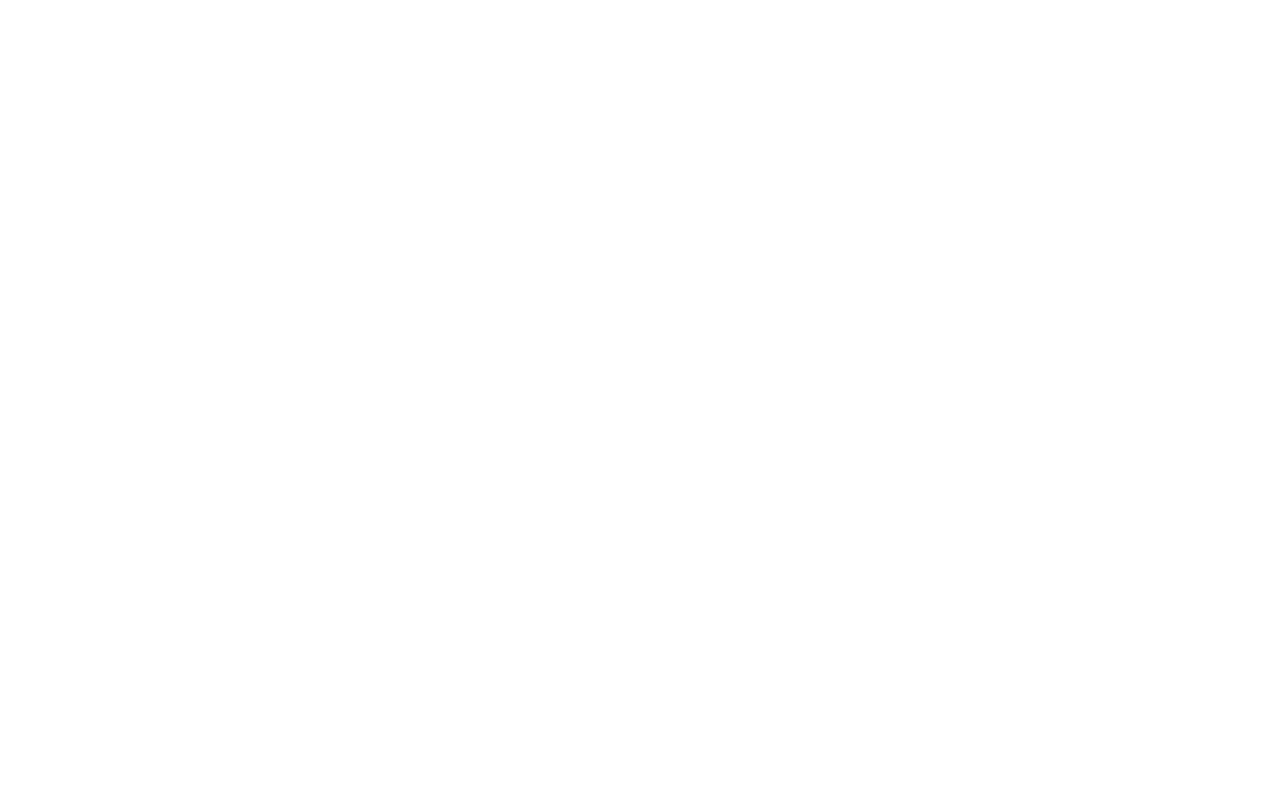
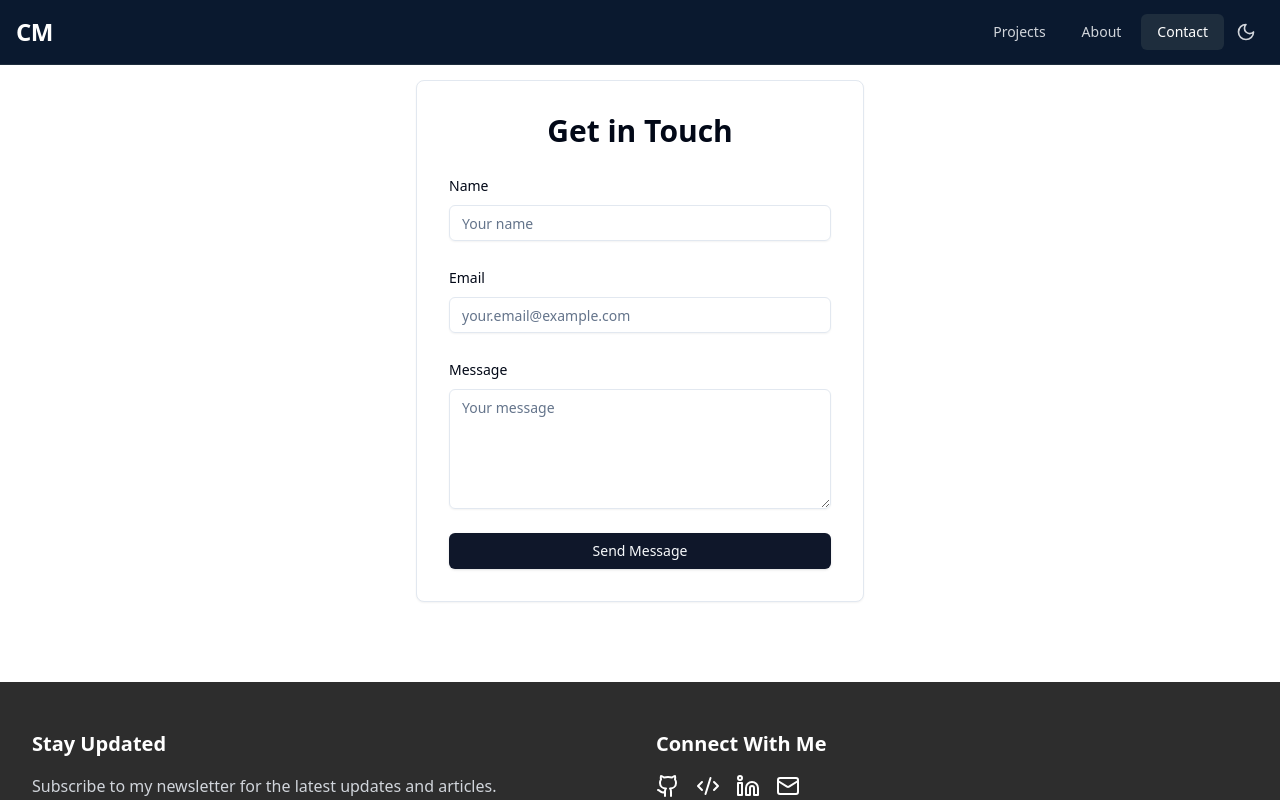
Before and after one commit to ctmes/web_portfolio, a React (Vite) app: page /contact in a window 1280 px wide. Shown: the top 800 px of the page. Built offline with nearby package versions, Linux system fonts and the light colour scheme.

Commit message:
feat: dark mode implemented, added formspree for contact page

```diff
--- a/src/components/sections/Contact.tsx
+++ b/src/components/sections/Contact.tsx
@@ -2,7 +2,7 @@ import React from "react";
 import { useForm } from "react-hook-form";
 import { zodResolver } from "@hookform/resolvers/zod";
 import * as z from "zod";
-import { Github, Linkedin, Mail, Code2 } from "lucide-react";
+import { Github, Twitter, Linkedin, Mail, Code2 } from "lucide-react";
 import { motion } from "framer-motion";
 import { Button } from "../ui/button";
 import { Input } from "../ui/input";
@@ -18,7 +18,6 @@ import {
 } from "../ui/form";
 import Navbar from "../layout/Navbar";
 import Footer from "../layout/Footer";
-import { submitContactForm } from "@/lib/api";
 
 const formSchema = z.object({
   name: z.string().min(2, "Name must be at least 2 characters"),
@@ -39,20 +38,18 @@ const Contact = () => {
     },
   });
 
-  const socialLinks = {
-    github: "https://github.com/ctmes",
-    leetcode: "https://leetcode.com/u/colintmelville/",
-    linkedin: "https://www.linkedin.com/in/colin-melville-570383245",
-    email: "mailto:colintmelville@gmail.com",
-  };
-
   const onSubmit = async (data: FormValues) => {
     try {
-      await submitContactForm({
-        name: data.name,
-        email: data.email,
-        message: data.message
+      const response = await fetch("https://formspree.io/f/mldgnweo", {
+        method: "POST",
+        headers: {
+          "Content-Type": "application/json",
+        },
+        body: JSON.stringify(data),
       });
+
+      if (!response.ok) throw new Error("Failed to send message");
+
       toast({
         title: "Message sent!",
         description: "Thank you for reaching out. I'll get back to you soon.",
@@ -70,11 +67,88 @@ const Contact = () => {
     }
   };
 
-  // Rest of the component remains the same...
+  return (
+    <div className="min-h-screen bg-background">
+      <Navbar />
+      <div className="max-w-6xl mx-auto px-4 py-20">
+        <motion.div
+          initial={{ opacity: 0, y: 20 }}
+          animate={{ opacity: 1, y: 0 }}
+          className="max-w-md mx-auto"
+        >
+          <div className="bg-card text-card-foreground p-8 rounded-lg shadow-sm border border-border">
+            <h2 className="text-3xl font-bold text-foreground mb-6 text-center">
+              Get in Touch
+            </h2>
 
-  return (
-    <div className="min-h-screen bg-white">
-      {/* Component JSX remains unchanged */}
+            <Form {...form}>
+              <form
+                onSubmit={form.handleSubmit(onSubmit)}
+                className="space-y-6"
+              >
+                <FormField
+                  control={form.control}
+                  name="name"
+                  render={({ field }) => (
+                    <FormItem>
+                      <FormLabel>Name</FormLabel>
+                      <FormControl>
+                        <Input placeholder="Your name" {...field} />
+                      </FormControl>
+                      <FormMessage />
+                    </FormItem>
+                  )}
+                />
+
+                <FormField
+                  control={form.control}
+                  name="email"
+                  render={({ field }) => (
+                    <FormItem>
+                      <FormLabel>Email</FormLabel>
+                      <FormControl>
+                        <Input
+                          type="email"
+                          placeholder="your.email@example.com"
+                          {...field}
+                        />
+                      </FormControl>
+                      <FormMessage />
+                    </FormItem>
+                  )}
+                />
+
+                <FormField
+                  control={form.control}
+                  name="message"
+                  render={({ field }) => (
+                    <FormItem>
+                      <FormLabel>Message</FormLabel>
+                      <FormControl>
+                        <Textarea
+                          placeholder="Your message"
+                          className="min-h-[120px]"
+                          {...field}
+                        />
+                      </FormControl>
+                      <FormMessage />
+                    </FormItem>
+                  )}
+                />
+
+                <Button
+                  type="submit"
+                  className="w-full"
+                  disabled={form.formState.isSubmitting}
+                >
+                  {form.formState.isSubmitting ? "Sending..." : "Send Message"}
+                </Button>
+              </form>
+            </Form>
+          </div>
+        </motion.div>
+      </div>
+      <Footer />
     </div>
   );
 };
--- a/src/components/sections/ProjectCard.tsx
+++ b/src/components/sections/ProjectCard.tsx
@@ -46,10 +46,10 @@ const ProjectCard = ({
 
   return (
     <Card
-      className="w-[320px] overflow-hidden group bg-card hover:shadow-lg transition-all duration-300 cursor-pointer flex flex-col"
+      className="w-[320px] overflow-hidden group hover:shadow-lg transition-all duration-300 cursor-pointer flex flex-col dark:bg-card dark:text-card-foreground"
       onClick={handleCardClick}
     >
-      <div className="relative h-36 overflow-hidden">
+      <div className="relative h-36 overflow-hidden bg-muted">
         <Image
           src={imageUrl}
           alt={title}
--- a/src/components/sections/ProjectDetail.tsx
+++ b/src/components/sections/ProjectDetail.tsx
@@ -54,7 +54,7 @@ const ProjectDetail = () => {
   }
 
   return (
-    <div className="min-h-screen bg-white pt-20">
+    <div className="min-h-screen bg-background text-foreground pt-20">
       <motion.div
         initial={{ opacity: 0 }}
         animate={{ opacity: 1 }}
@@ -95,8 +95,10 @@ const ProjectDetail = () => {
             transition={{ duration: 0.5, delay: 0.3 }}
             className="space-y-4"
           >
-            <h1 className="text-3xl font-bold">{project.title}</h1>
-            <p className="text-gray-600">{project.description}</p>
+            <h1 className="text-3xl font-bold text-foreground">
+              {project.title}
+            </h1>
+            <p className="text-muted-foreground">{project.description}</p>
 
             <div className="flex flex-wrap gap-2">
               {project.technologies.map((tech, index) => (
@@ -105,7 +107,7 @@ const ProjectDetail = () => {
                   initial={{ opacity: 0, scale: 0.8 }}
                   animate={{ opacity: 1, scale: 1 }}
                   transition={{ duration: 0.2, delay: 0.4 + index * 0.1 }}
-                  className="px-3 py-1 bg-gray-100 text-gray-700 rounded-full text-sm"
+                  className="px-3 py-1 bg-secondary text-secondary-foreground rounded-full text-sm"
                 >
                   {tech}
                 </motion.span>
--- a/src/components/sections/ProjectGrid.tsx
+++ b/src/components/sections/ProjectGrid.tsx
@@ -50,7 +50,7 @@ function ProjectGrid({ initialProjects }: ProjectGridProps) {
   }
 
   return (
-    <div className="w-full max-w-7xl mx-auto px-4 py-12 bg-background">
+    <div className="w-full max-w-7xl mx-auto px-4 py-12 dark:bg-background">
       <div className="mb-8 flex flex-wrap gap-2 justify-center">
         {categories.map((category) => (
           <Button
--- a/src/index.css
+++ b/src/index.css
@@ -36,10 +36,10 @@
   }
 
   .dark {
-    --background: 222.2 47.4% 11.2%; /* Darker navy blue */
+    --background: 222.2 84% 4.9%;
     --foreground: 210 40% 98%;
 
-    --card: 217.2 32.6% 17.5%; /* Slightly lighter navy for cards */
+    --card: 222.2 84% 4.9%;
     --card-foreground: 210 40% 98%;
 
     --popover: 222.2 47.4% 11.2%;
```
